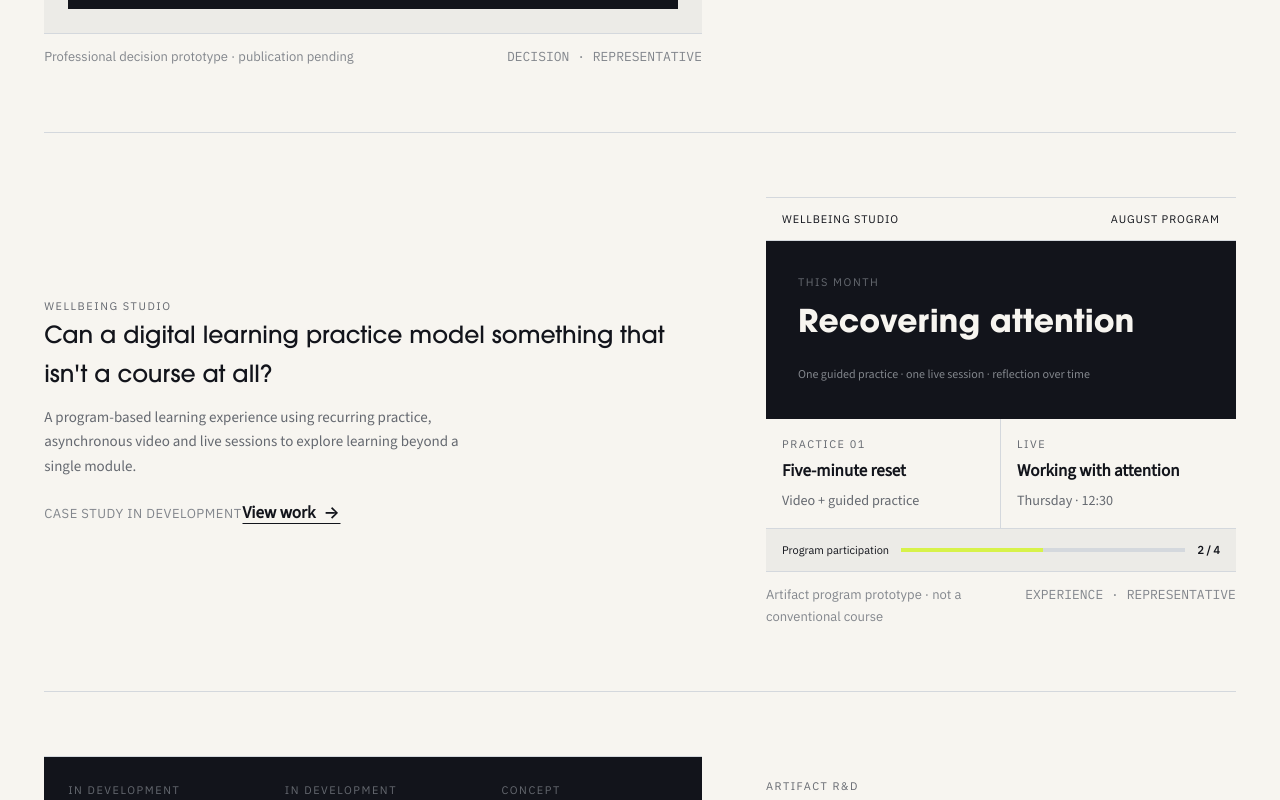
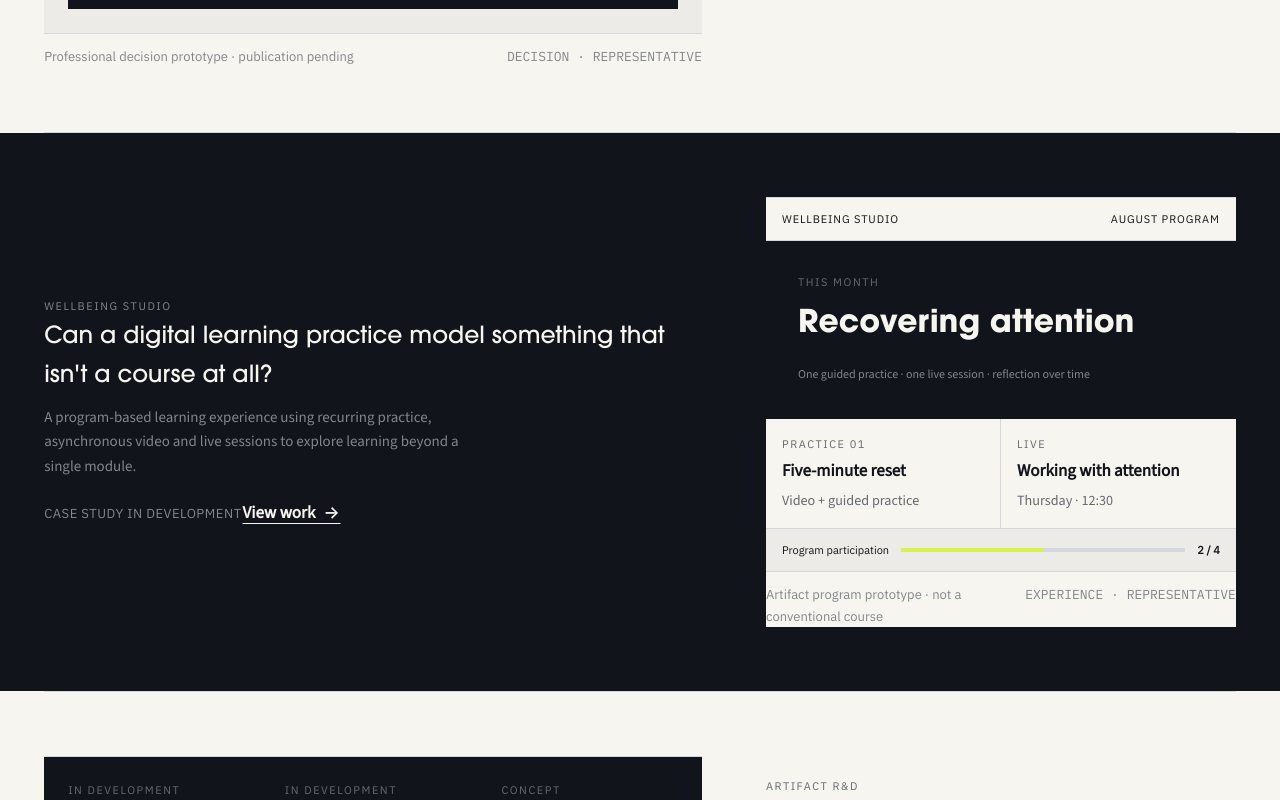
Before and after one commit to glennhammond/artifact-learning-site, a React (Vite) app: page / in a window 1280 px wide. Shown: the part 2600-3400 px from the top of the page. Built offline with nearby package versions, Linux system fonts and the light colour scheme.

Commit message:
feat: apply Ink surface to Wellbeing Studio section

```diff
--- a/src/design-system/WorkFeature.css
+++ b/src/design-system/WorkFeature.css
@@ -58,11 +58,50 @@
 }
 
 .ds-work-list li {
+  position: relative;
   display: grid;
   grid-template-columns: minmax(0, 1fr);
   gap: var(--space-6);
   padding-block: var(--space-8);
   border-block-start: var(--border-thickness) solid var(--color-border);
+}
+
+.ds-work-list__item--wellbeing-studio {
+  --color-focus: var(--color-paper);
+  isolation: isolate;
+  background: var(--color-ink);
+  color: var(--color-paper);
+  clip-path: inset(0 -100vmax);
+}
+
+.ds-work-list__item--wellbeing-studio::before {
+  content: "";
+  position: absolute;
+  z-index: -1;
+  inset-block: 0;
+  left: 50%;
+  width: 100vw;
+  transform: translateX(-50%);
+  background: var(--color-ink);
+}
+
+.ds-work-list__item--wellbeing-studio .ds-work-list__body .kicker,
+.ds-work-list__item--wellbeing-studio .ds-work-list__framing,
+.ds-work-list__item--wellbeing-studio .ds-work-list__status {
+  color: var(--color-text-subtle);
+}
+
+.ds-work-list__item--wellbeing-studio .ds-work-list__body .ds-btn--text {
+  color: var(--color-paper);
+}
+
+.ds-work-list__item--wellbeing-studio .ds-work-list__body .ds-btn--text:hover {
+  color: var(--color-text-subtle);
+}
+
+.ds-work-list__item--wellbeing-studio .ds-work-list__proof {
+  background: var(--color-paper);
+  color: var(--color-ink);
 }
 
 @media (min-width: 820px) {
--- a/src/design-system/WorkFeature.tsx
+++ b/src/design-system/WorkFeature.tsx
@@ -75,7 +75,7 @@ export function WorkList({ projects }: WorkListProps) {
   return (
     <ul className="ds-work-list">
       {projects.map((project, index) => (
-        <li key={project.question}>
+        <li key={project.question} className={`ds-work-list__item ds-work-list__item--${project.slug}`}>
           <div className="ds-work-list__proof">{proofs[index]}</div>
           <div className="ds-work-list__body">
             <p className="kicker">{project.eyebrow}</p>
--- a/src/design-system/WorkProofs.css
+++ b/src/design-system/WorkProofs.css
@@ -1,4 +1,5 @@
 .ds-project-proof { min-width: 0; }
+.ds-project-proof--wellbeing-studio { background: var(--color-paper); color: var(--color-ink); }
 .ds-project-proof__visual { border-block: var(--border-thickness) solid var(--color-border); background: var(--color-bg-raised); }
 .ds-project-proof figcaption { display: flex; justify-content: space-between; gap: var(--space-3); padding-block-start: var(--space-3); font-family: var(--type-ui); font-size: var(--text-ui); color: var(--color-text-subtle); }
 .ds-project-proof figcaption span:last-child { flex: none; font-family: var(--type-data); text-transform: uppercase; }
```
